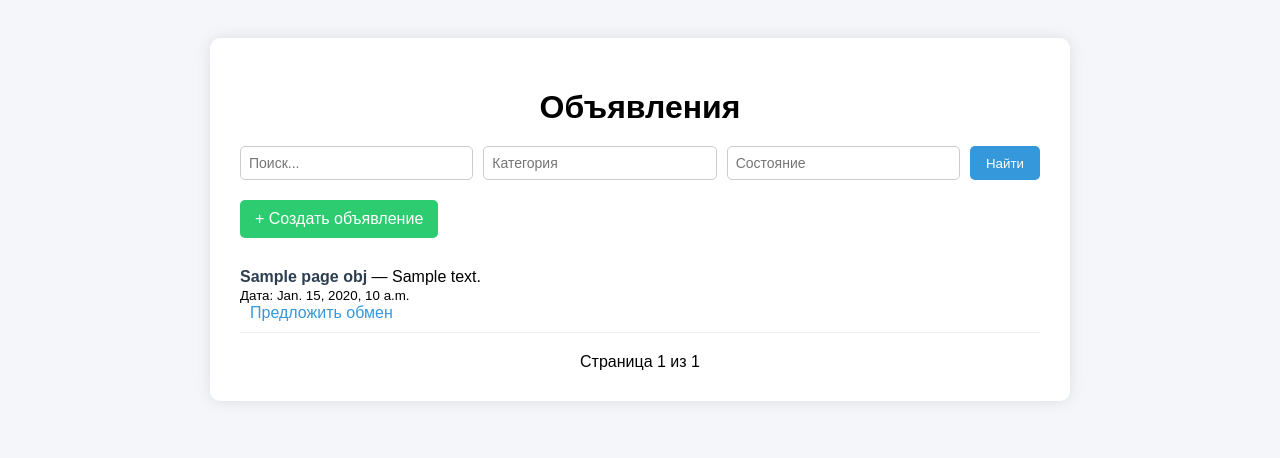
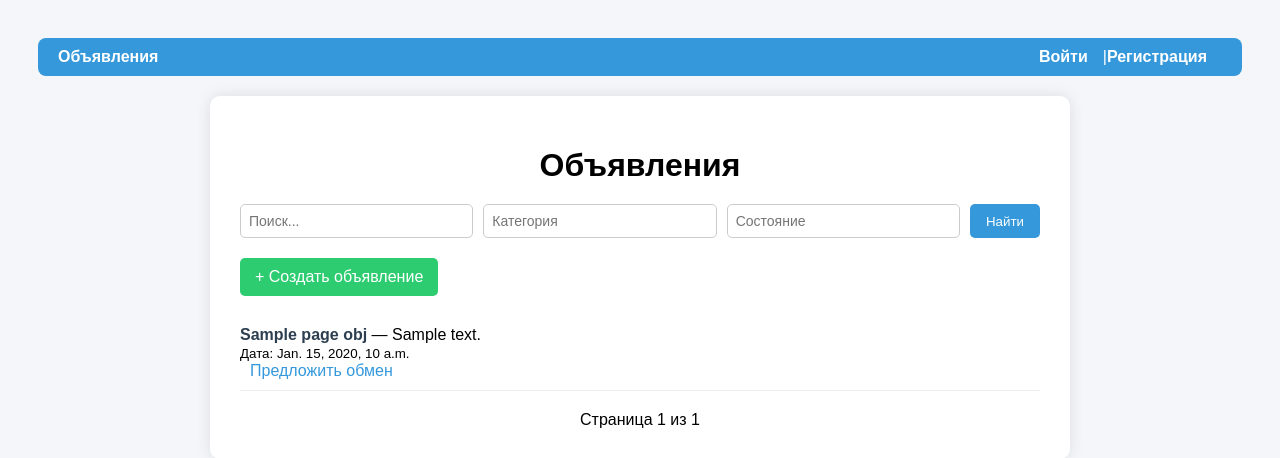
Before and after one commit to Ganijanov/BarT, a Django app: template templates/ads/ad_list.html in a window 1280 px wide. Shown: the top 458 px of the page. Run offline with Django 5.2, Linux system fonts and the light colour scheme; the template is opened without the code that fills it: most values are stand-ins (such as "Sample title", 1, 10 or a date in 2020).

Commit message:
end project

```diff
--- a/ads/forms.py
+++ b/ads/forms.py
@@ -20,4 +20,4 @@ class AdForm(forms.ModelForm):
 class ExchangeProposalForm(forms.ModelForm):
     class Meta:
         model = ExchangeProposal
-        fields = ['ad_receiver', 'comment']
+        fields = ['ad_sender', 'comment']
--- a/ads/models.py
+++ b/ads/models.py
@@ -19,7 +19,6 @@ class ExchangeProposal(models.Model):
         ('принята', 'Принята'),
         ('отклонена', 'Отклонена'),
     ]
-
     ad_sender = models.ForeignKey(Ad, related_name='sent_proposals', on_delete=models.CASCADE)
     ad_receiver = models.ForeignKey(Ad, related_name='received_proposals', on_delete=models.CASCADE)
     comment = models.TextField()
--- a/ads/urls.py
+++ b/ads/urls.py
@@ -7,11 +7,11 @@ urlpatterns = [
     path('create/', views.ad_create, name='ad_create'),
     path('edit/<int:ad_id>/', views.ad_edit, name='ad_edit'),
     path('delete/<int:ad_id>/', views.ad_delete, name='ad_delete'),
-    path('proposal/create/<int:ad_id>/', views.create_proposal, name='create_proposal'),
+    path('proposal/to/<int:ad_id>/', views.create_proposal, name='create_proposal'),
     path('proposals/', views.proposal_list, name='proposal_list'),
     path('proposal/<int:proposal_id>/set/<str:status>/', views.update_proposal_status, name='update_proposal_status'),
-     path('login/', auth_views.LoginView.as_view(template_name='ads/login.html'), name='login'),
-    path('logout/', auth_views.LogoutView.as_view(next_page='login'), name='logout'),
+    path('login/', auth_views.LoginView.as_view(template_name='ads/login.html'), name='login'),
+    path('logout/', views.custom_logout, name='logout'),
     path('register/', views.register, name='register'),
 
 ]
--- a/templates/ads/ad_list.html
+++ b/templates/ads/ad_list.html
@@ -5,6 +5,33 @@
   <meta name="viewport" content="width=device-width, initial-scale=1.0">
   <title>Объявления</title>
   <style>
+
+    .navbar {
+      display: flex;
+      justify-content: space-between;
+      align-items: center;
+      background-color: #3498db;
+      padding: 10px 20px;
+      border-radius: 8px;
+      margin-bottom: 20px;
+      color: white;
+    }
+
+    .navbar a {
+      color: white;
+      text-decoration: none;
+      margin-right: 15px;
+      font-weight: bold;
+    }
+
+    .navbar a:hover {
+      text-decoration: underline;
+    }
+
+    .nav-left, .nav-right {
+      display: flex;
+      align-items: center;
+    }
     body {
       font-family: Arial, sans-serif;
       background-color: #f4f6f9;
@@ -93,6 +120,22 @@
   </style>
 </head>
 <body>
+  <div class="navbar">
+  <div class="nav-left">
+  <a href="{% url 'ad_list' %}"> Объявления</a>
+  {% if user.is_authenticated %}
+    <a href="{% url 'ad_create' %}">Новое объявление</a>
+    <a href="{% url 'proposal_list' %}" Мои предложения</a>
+  {% endif %}
+  </div>
+  <div class="nav-right">
+  {% if user.is_authenticated %}
+    {{ user.username }} | <a href="{% url 'logout' %}">Выйти</a>
+  {% else %}
+    <a href="{% url 'login' %}">Войти</a> | <a href="{% url 'register' %}">Регистрация</a>
+  {% endif %}
+  </div>
+  </div>
   <div class="container">
     <h1>Объявления</h1>
 
@@ -124,15 +167,16 @@
 
 <div class="pagination">
   {% if page_obj.has_previous %}
-        <a href="?page={{ page_obj.previous_page_number }}&q={{ query }}&category={{ category }}&condition={{ condition }}">← Назад</a>
+    <a href="?page={{ page_obj.previous_page_number }}{% if query %}&q={{ query }}{% endif %}{% if category %}&category={{ category }}{% endif %}{% if condition %}&condition={{ condition }}{% endif %}">← Назад</a>
   {% endif %}
 
   <span>Страница {{ page_obj.number }} из {{ page_obj.paginator.num_pages }}</span>
 
   {% if page_obj.has_next %}
-        <a href="?page={{ page_obj.next_page_number }}&q={{ query }}&category={{ category }}&condition={{ condition }}">Вперёд →</a>
+    <a href="?page={{ page_obj.next_page_number }}{% if query %}&q={{ query }}{% endif %}{% if category %}&category={{ category }}{% endif %}{% if condition %}&condition={{ condition }}{% endif %}">Вперёд →</a>
   {% endif %}
 </div>
+
   </div>
 </body>
 </html>
```
Also changed, not shown: ads/views.py (+18 -7 lines), templates/ads/proposal_form.html (+6 -7 lines), db.sqlite3. Lines whose indentation alone changed are shown as unchanged.
